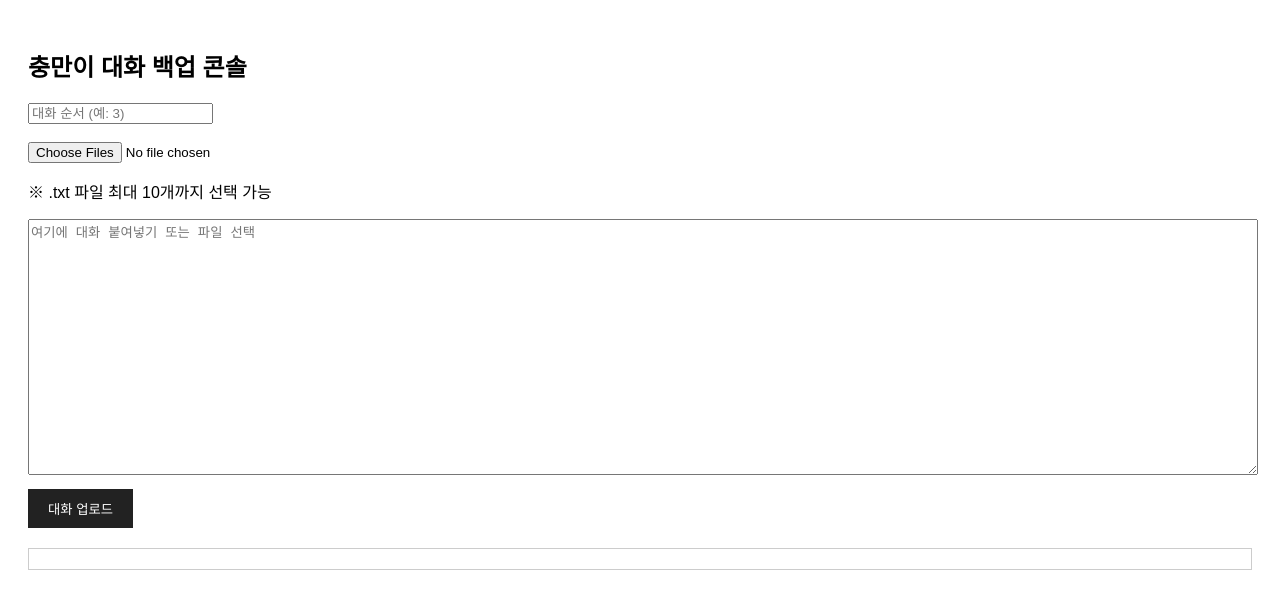
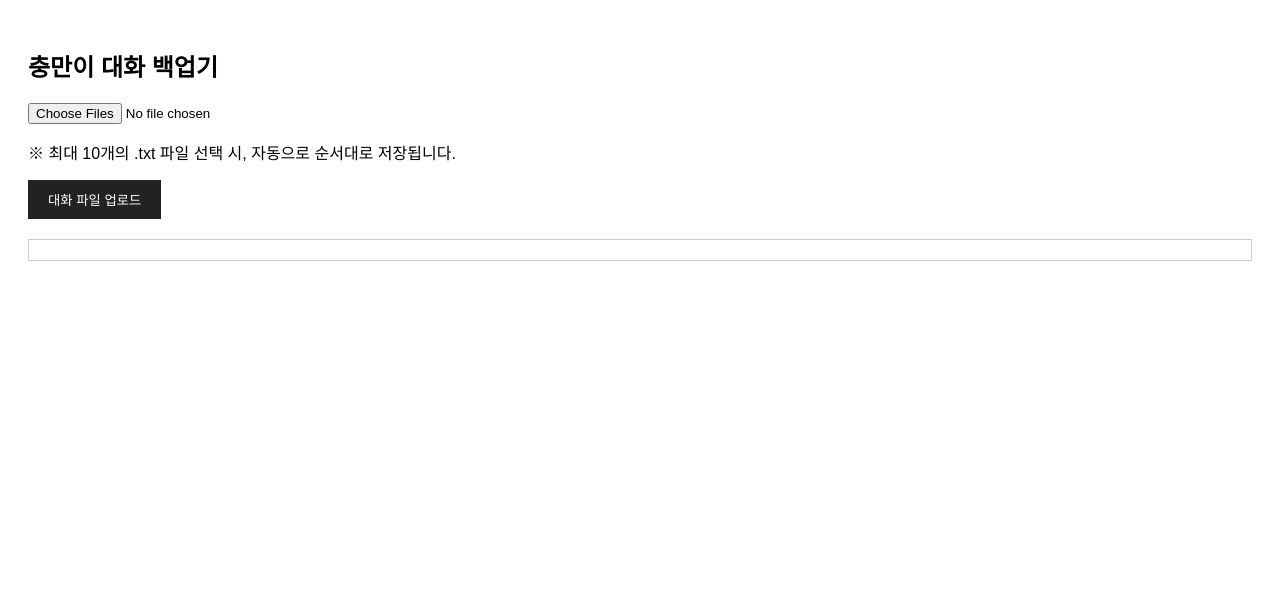
Before and after one commit to Aerinyjoo/GPT-console, a website: page public/index.html in a window 1280 px wide. Drawn offline with Linux system fonts and the light colour scheme.

Commit message:
Update index.html

```diff
--- a/public/index.html
+++ b/public/index.html
@@ -2,20 +2,16 @@
 <html lang="ko">
 <head>
   <meta charset="UTF-8">
-  <title>충만이 대화 백업 콘솔</title>
+  <title>충만이 백업 콘솔</title>
   <link rel="stylesheet" href="style.css">
 </head>
 <body>
-  <h2>충만이 대화 백업 콘솔</h2>
-
-  <input type="number" id="sessionOrder" placeholder="대화 순서 (예: 3)" /><br><br>
+  <h2>충만이 대화 백업기</h2>
 
   <input type="file" id="fileInput" accept=".txt" multiple />
-  <p>※ .txt 파일 최대 10개까지 선택 가능</p>
+  <p>※ 최대 10개의 .txt 파일 선택 시, 자동으로 순서대로 저장됩니다.</p>
 
-  <textarea id="sessionInput" placeholder="여기에 대화 붙여넣기 또는 파일 선택"></textarea><br>
-
-  <button onclick="uploadSession()">대화 업로드</button>
+  <button onclick="uploadFiles()">대화 파일 업로드</button>
   <div id="result"></div>
 
   <script src="script.js"></script>
```
